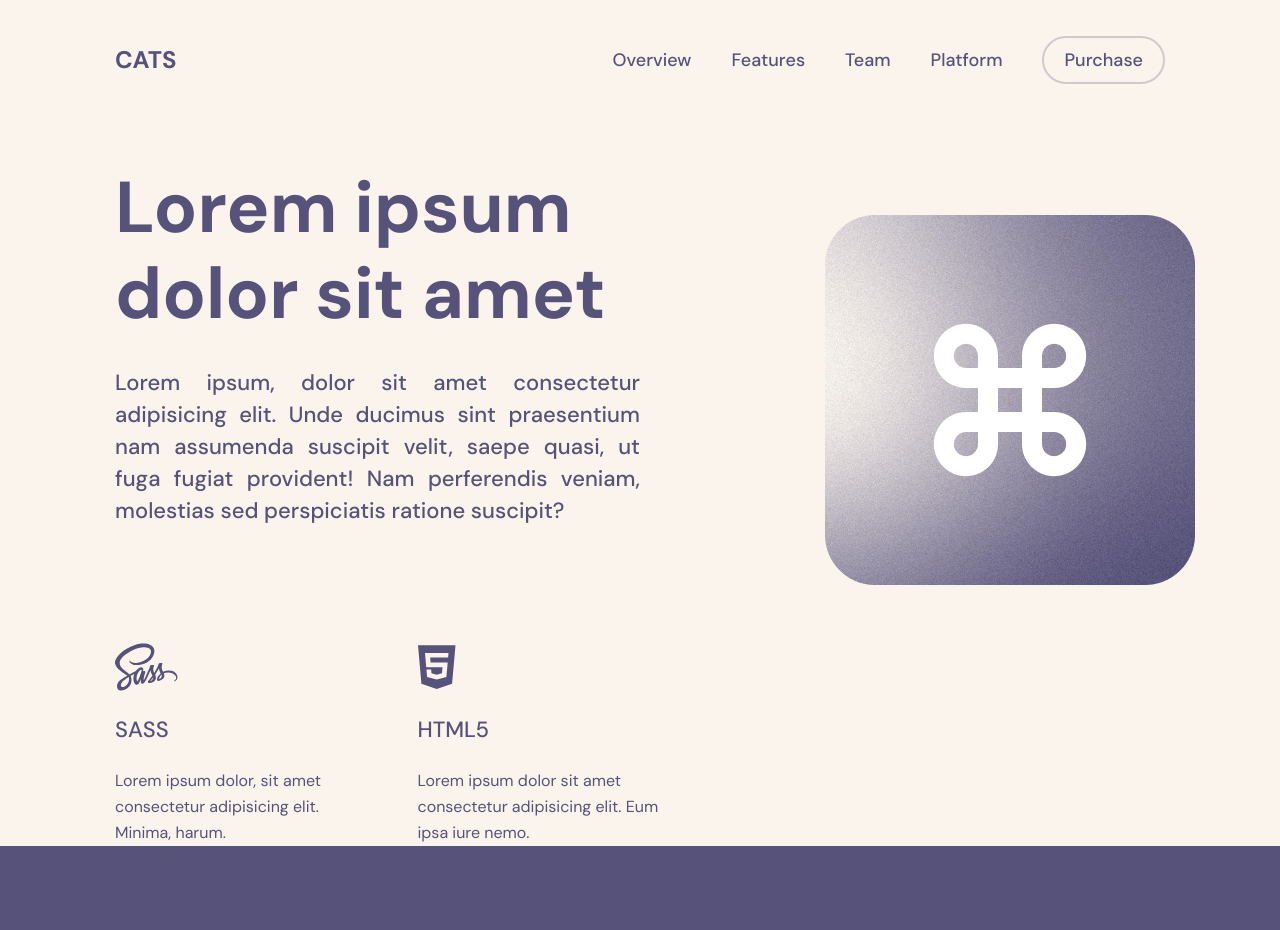
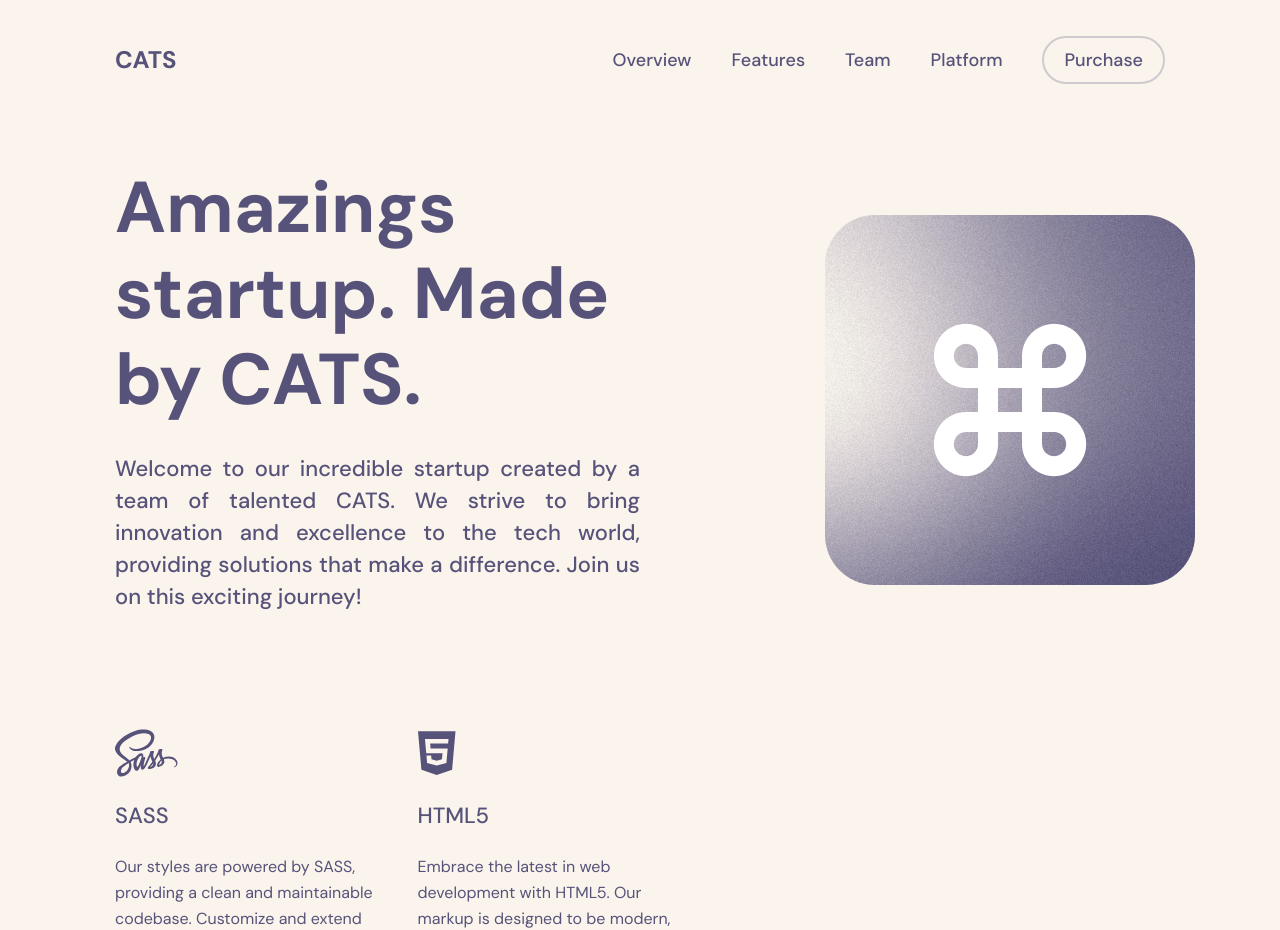
Before and after one commit to loveshadowfiend/static-website, a React (Vite) app: page / in a window 1280 px wide. Shown: the top 930 px of the page. Built offline with nearby package versions, Linux system fonts and the light colour scheme.

Commit message:
replaced "Lorem ipsum..." text

```diff
--- a/src/components/Footer.jsx
+++ b/src/components/Footer.jsx
@@ -58,8 +58,7 @@ export const Footer = () => {
                 </nav>
 
                 <div className="footer__text">
-                    Lorem ipsum dolor sit amet consectetur adipisicing elit.
-                    Rem, ipsum?
+                    Incredible startup made by CATS
                 </div>
             </div>
         </footer>
--- a/src/components/Header.jsx
+++ b/src/components/Header.jsx
@@ -19,7 +19,7 @@ export const Header = () => {
                             </a>
                         </li>
                         <li className="header__menu-item">
-                            <a className="header__menu-link" href="/team">
+                            <a className="header__menu-link" href="#/team">
                                 Team
                             </a>
                         </li>
--- a/src/pages/HomePage.jsx
+++ b/src/pages/HomePage.jsx
@@ -12,19 +12,19 @@ export const HomePage = () => {
                     <div className="hero__inner">
                         <div className="hero__text">
                             <h1 className="hero__text-h1">
-                                Lorem ipsum dolor sit amet
+                                Amazings startup. Made by CATS.
                             </h1>
                             <h5 className="hero__text-h5">
-                                Lorem ipsum, dolor sit amet consectetur
-                                adipisicing elit. Unde ducimus sint praesentium
-                                nam assumenda suscipit velit, saepe quasi, ut
-                                fuga fugiat provident! Nam perferendis veniam,
-                                molestias sed perspiciatis ratione suscipit?
+                                Welcome to our incredible startup created by a
+                                team of talented CATS. We strive to bring
+                                innovation and excellence to the tech world,
+                                providing solutions that make a difference. Join
+                                us on this exciting journey!
                             </h5>
                         </div>
 
                         <div className="hero__image">
-                            <img src="/Image.png" alt="" />
+                            <img src="Image.png" alt="" />
                         </div>
 
                         <div className="hero__tech">
@@ -33,10 +33,12 @@ export const HomePage = () => {
                                     className="hero__tech-icon"
                                     icon={faSass}
                                 />
-                                <h5 className="hero__tech-sass-h5">SASS</h5>
-                                <p className="hero__tech-sass-text">
-                                    Lorem ipsum dolor, sit amet consectetur
-                                    adipisicing elit. Minima, harum.
+                                <h5 className="hero__tech-h5">SASS</h5>
+                                <p>
+                                    Our styles are powered by SASS, providing a
+                                    clean and maintainable codebase. Customize
+                                    and extend with ease, ensuring a seamless
+                                    user experience.
                                 </p>
                             </div>
                             <div className="hero__tech-html">
@@ -44,10 +46,13 @@ export const HomePage = () => {
                                     className="hero__tech-icon"
                                     icon={faHtml5}
                                 />
-                                <h5 className="hero__tech-html-h5">HTML5</h5>
+                                <h5 className="hero__tech-h5">HTML5</h5>
                                 <p>
-                                    Lorem ipsum dolor sit amet consectetur
-                                    adipisicing elit. Eum ipsa iure nemo.
+                                    Embrace the latest in web development with
+                                    HTML5. Our markup is designed to be modern,
+                                    efficient, and compatible with a wide range
+                                    of devices, ensuring a responsive and
+                                    accessible application.
                                 </p>
                             </div>
                         </div>
--- a/src/pages/Team.jsx
+++ b/src/pages/Team.jsx
@@ -12,12 +12,11 @@ export const Team = () => {
                         <div className="team__intro">
                             <h3 className="team__intro-h3">Our Awesome Team</h3>
                             <p className="team__intro-p">
-                                Lorem ipsum dolor sit, amet consectetur
-                                adipisicing elit. Maiores placeat distinctio
-                                vero expedita consequuntur suscipit dignissimos
-                                recusandae fuga itaque harum repellat
-                                praesentium possimus quas, iure quo soluta
-                                perspiciatis nesciunt fugit.
+                                Welcome to the heart of our innovation – the
+                                incredible team behind our success. Each member
+                                brings a unique set of skills and passion to the
+                                table, driving us towards excellence in every
+                                project.
                             </p>
                         </div>
 
@@ -31,17 +30,17 @@ export const Team = () => {
                             <TeamMemberCard
                                 name="John Titor"
                                 duty="UI Designer"
-                                imagePath="/worker-1.jpeg"
+                                imagePath="worker-1.jpeg"
                             />
                             <TeamMemberCard
                                 name="Norman Reedus"
                                 duty="CEO"
-                                imagePath="/worker-2.jpeg"
+                                imagePath="worker-2.jpeg"
                             />
                             <TeamMemberCard
                                 name="Malenia"
                                 duty="Blade of Miquella"
-                                imagePath="/worker-3.jpeg"
+                                imagePath="worker-3.jpeg"
                             />
                         </div>
                     </div>
```
